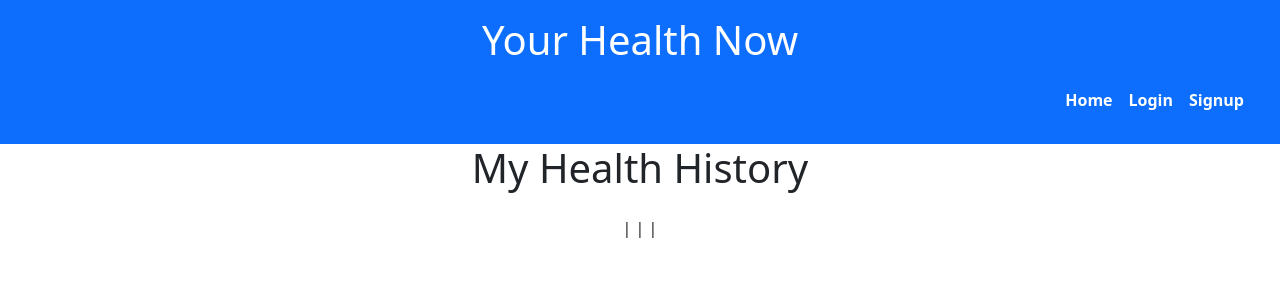
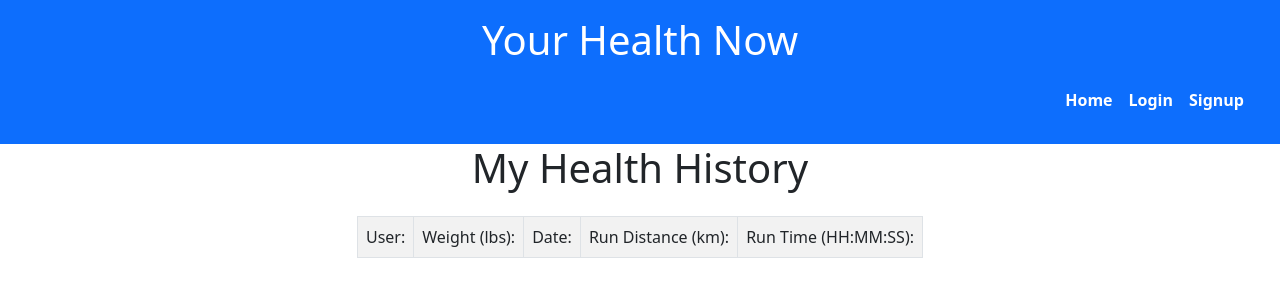
Before and after one commit to BenD2525/Your-Health-Now, a Django app: page /MyHealth/history in a window 1280 px wide. Shown: the top 300 px of the page. Run offline with Django 3.2, Linux system fonts and the light colour scheme; data that the repository does not hold is empty; some libraries are stand-ins or nearby versions.

Commit message:
Add ability to pull through data to health_hub_history

```diff
--- a/HealthHub/models.py
+++ b/HealthHub/models.py
@@ -14,4 +14,4 @@ class HealthStats(models.Model):
         ordering = ['-date']
 
     def __str__(self):
-        return f"{self.user}|{self.date}"
+        return f"{self.user} | {self.date}"
--- a/HealthHub/templates/health_hub_history.html
+++ b/HealthHub/templates/health_hub_history.html
@@ -12,7 +12,24 @@
 <div class="container-fluid">
     <div class="row justify-content-center">
         <div class="col-auto text-center p-3">
-            <p class="text-center"> {{ stats.user }} | {{ stats.weight }} | {{ stats.date }} | {{ stats.five_k_time }} </p>
+            <table class="table table-striped table-hover table-bordered">
+                <tr>
+                    <td>User:</td>
+                    <td>Weight (lbs):</td>
+                    <td>Date:</td>
+                    <td>Run Distance (km):</td>
+                    <td>Run Time (HH:MM:SS):</td>
+                </tr>
+                {% for stat in stats %}
+                <tr>
+                    <td>{{ stat.user }}</td>
+                    <td>{{ stat.weight }} </td>
+                    <td>{{ stat.date }}</td>
+                    <td>{{ stat.run_distance }}</td>
+                    <td>{{ stat.run_time }}</td>
+                </tr>
+                {% endfor %}
+            </table>
         </div>
     </div>
 </div>
--- a/HealthHub/urls.py
+++ b/HealthHub/urls.py
@@ -9,7 +9,7 @@ urlpatterns = [
     path('', views.home, name='home'),
     path('MyHealth/', views.health_hub, name='health_hub'),
     path('MyHealth/update', views.UpdateHealth.as_view(), name='health_hub_update'),
-    path('MyHealth/history', views.HealthHistory, name='health_hub_history'),
+    path('MyHealth/history', views.HealthHistory.as_view(), name='health_hub_history'),
     path('favicon.ico', RedirectView.as_view(url=staticfiles_storage.url("favicon.ico"))),
 
 ]
--- a/HealthHub/views.py
+++ b/HealthHub/views.py
@@ -1,7 +1,8 @@
 from django.shortcuts import render
+from django.views import View, generic
+# from django.contrib.auth.models import User
 from .models import HealthStats
 from .forms import StatUpdateForm
-from django.views import View
 
 
 def home(request):
@@ -9,11 +10,43 @@ def home(request):
 
 
 def health_hub(request):
-    return render(request, 'health_hub.html')
+    model = HealthStats
+
+    def get_queryset(self):
+        user = self.user
+        latest = HealthStats.objects.filter(user=user).latest('date')
+        return latest
+
+    context = {
+            "user": model.user,
+            "weight": model.weight,
+            "date": model.date,
+            "run_distance": model.run_distance,
+            "run_time": model.run_time,
+            "stats": HealthStats,
+            "latest": get_queryset(model)
+        }
+    return render(request, 'health_hub.html', context)
 
 
-def HealthHistory(request):
-    return render(request, 'health_hub_history.html')
+class HealthHistory(generic.TemplateView):
+    model = HealthStats
+    template_name = 'health_hub_history.html'
+
+    def get_context_data(self, **kwargs):
+        context = super().get_context_data(**kwargs)
+        # user = User()
+        context['stats'] = HealthStats.objects.all()
+        return context
+    # queryset = HealthStats.objects.all()
+    # context = {
+    #         "user": model.user,
+    #         "weight": model.weight,
+    #         "date": model.date,
+    #         "run_distance": model.run_distance,
+    #         "run_time": model.run_time,
+    #         "stats": HealthStats
+    #     }
 
 
 class UpdateHealth(View):
```
Also changed, not shown: HealthHub/templates/health_hub.html (+18 -3 lines).
